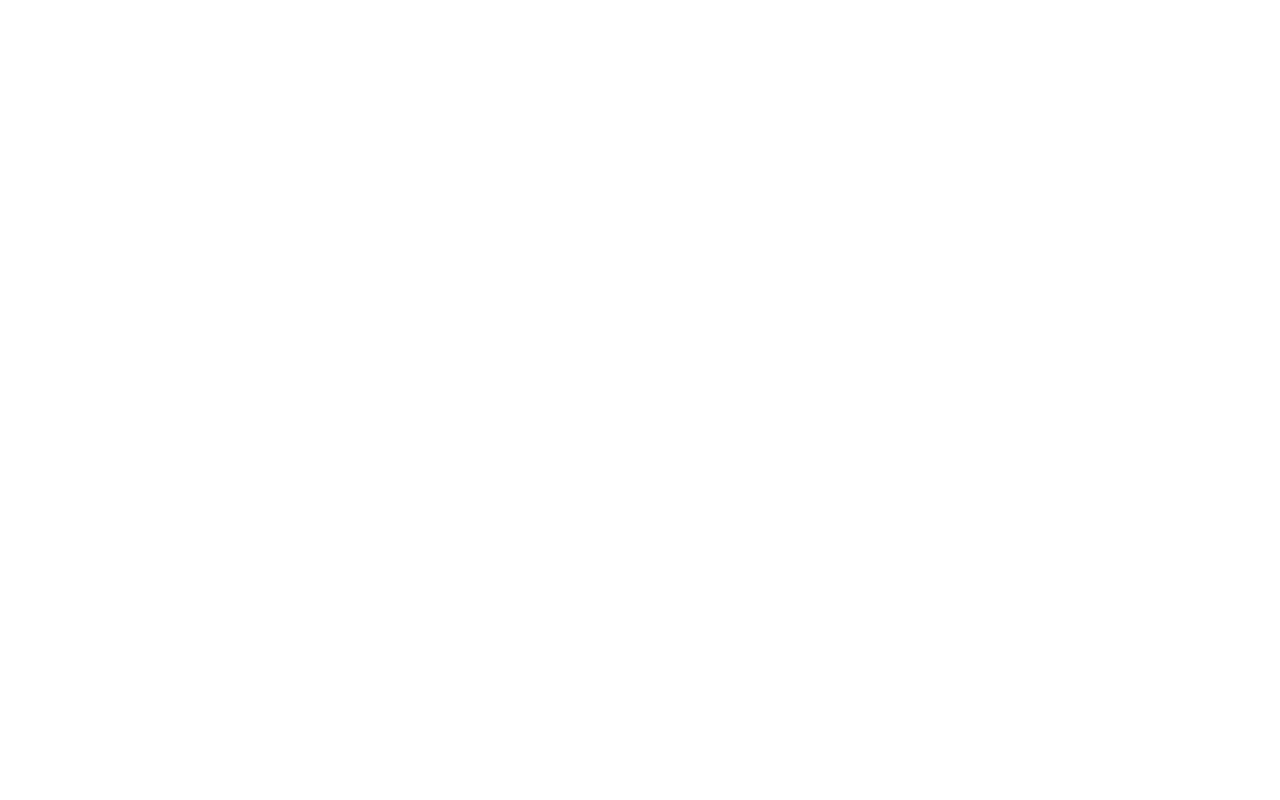
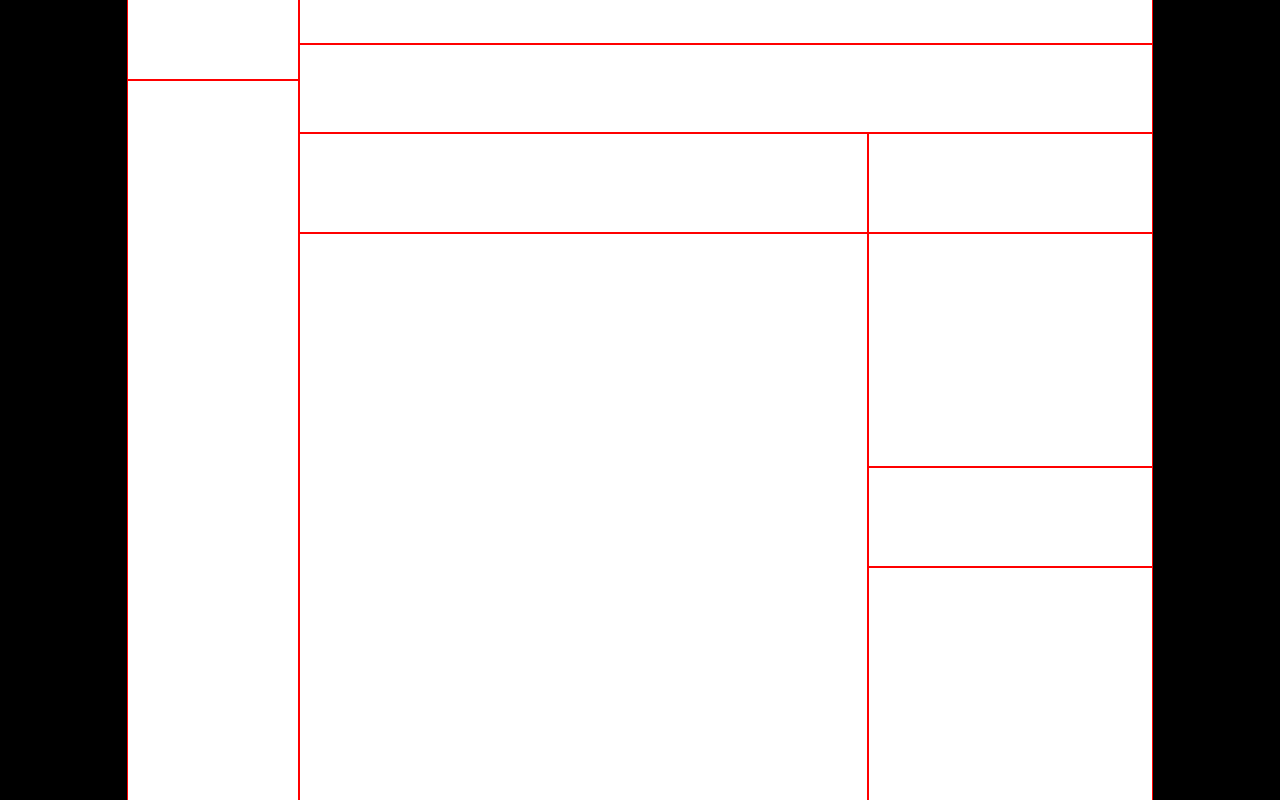
Before and after one commit to james-carson/admin-dashboard, a plain HTML site: page index.html in a window 1280 px wide. Drawn offline with Linux system fonts and the light colour scheme.

Commit message:
Create initial grid structure
Next to work on: substructures.

```diff
--- a/index.html
+++ b/index.html
@@ -1,12 +1,42 @@
 <!DOCTYPE html>
 <html lang="en">
+
 <head>
     <meta charset="UTF-8">
     <meta name="viewport" content="width=device-width, initial-scale=1.0">
     <title>Admin Dashboard</title>
     <link rel="stylesheet" href="styles.css">
 </head>
+
 <body>
+    <div id="background">
+        <div id="container">
+            <div id="sidebar">
+                <div id="sidebar_top" class="sidebar"></div>
+                <div id="sidebar_bottom" class="sidebar"></div>
+            </div>
+            <div id="header">
+                <div id="header_top" class="header"></div>
+                <div id="header_bottom" class="header"></div>
+            </div>
+            <div id="content">
+                <div id="projects">
+                    <div id="card_title"></div>
+                    <div id="card_container"></div>
+                </div>
+                <div id="announcements_trending">
+                    <div id="announcements">
+                        <div id="announcements_header"></div>
+                        <div id="announcements_card"></div>
+                    </div>
+                    <div id="trending">
+                        <div id="trending_header"></div>
+                        <div id="trending_card"></div>
+                    </div>
+                </div>
+            </div>
+        </div>
+    </div>
+</body>
 
-</body>
 </html>
--- a/styles.css
+++ b/styles.css
@@ -27,3 +27,63 @@
   }
 
   /* My CSS code: */
+
+  div {
+    /* TEMPORARY FOR OUTLINE */
+    outline: 1px red solid;
+  }
+
+  #background {
+    height: 100vh;
+    width: 100vw;
+    background-color: black;
+    display: flex;
+    justify-content: center;
+    align-items: center;
+  }
+
+  #container {
+    height: 100%;
+    width: 80%;
+    background-color: white;
+    display: grid;
+    grid-template-columns: 1fr 5fr;
+    grid-template-rows: 1fr 5fr;
+  }
+
+  #sidebar{
+    grid-column: 1 / 2;
+    grid-row: 1 / 3;
+    display: grid;
+    grid-template-rows: 1fr 9fr;
+  }
+
+  #header {
+    grid-row: 1 / 2;
+    display: grid;
+    grid-template-rows: 1fr 2fr;
+  }
+
+  #content {
+    display: grid;
+    grid-template-columns: 2fr 1fr;
+  }
+
+  #projects {
+    display: grid;
+    grid-template-rows: 100px 1fr;
+  }
+
+  #card_container {
+
+  }
+
+  #announcements_trending {
+    display: grid;
+    grid-template-rows: 1fr 1fr;
+  }
+
+  #announcements, #trending {
+    display: grid;
+    grid-template-rows: 100px 1fr;
+  }
```
